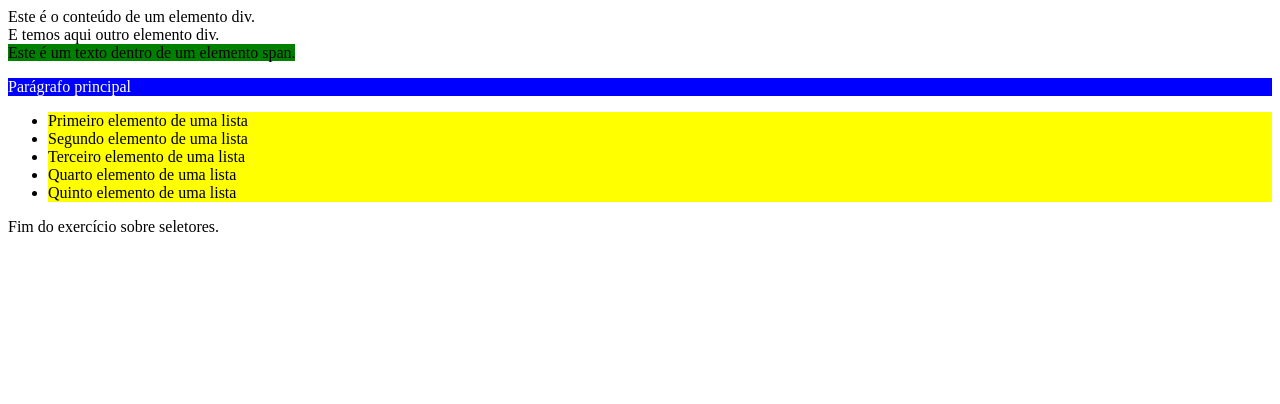
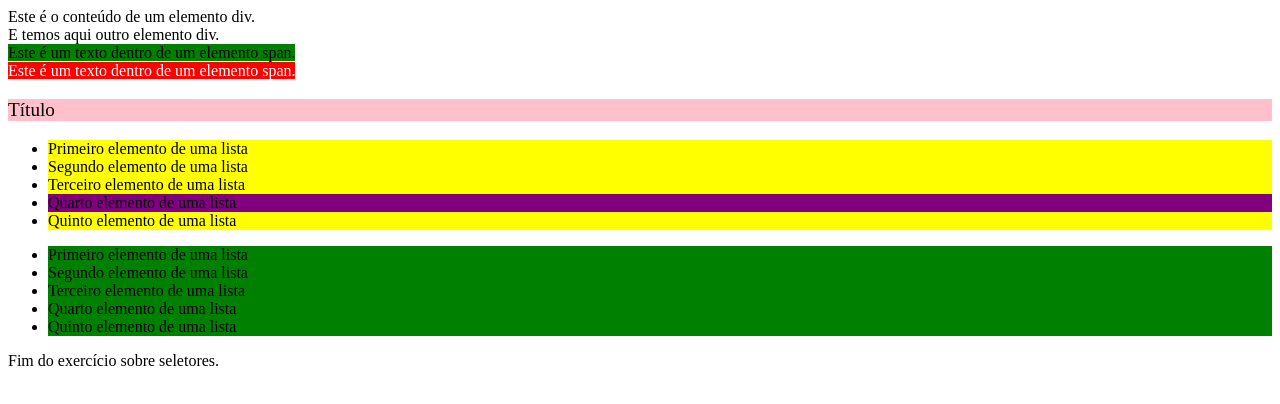
Before and after one commit to geissonlucaso/Web, a plain HTML site: page JoaoRibeiro/Mod2HTML5CSS3/Codigos/016/index.html in a window 1280 px wide. Drawn offline with Linux system fonts and the light colour scheme.

Commit message:
Aula 2 de seletores css na prática.

```diff
--- a/JoaoRibeiro/Mod2HTML5CSS3/Codigos/016/index.html
+++ b/JoaoRibeiro/Mod2HTML5CSS3/Codigos/016/index.html
@@ -2,28 +2,35 @@
 <html>
     <head>
         <style>
-            /* Seletor universal */
-            /* * {
-                background: red;
-                color: white;
-            } */
-
-            /* Seletor de elemento */
-            li {
-                background: yellow;
-                color: black;
-            }
-
-            /* Seletor de classe */
-            .cor{
+            li,span {
                 background: green;
             }
 
-            /* Seletor de ID */
-            #paragrafo-principal {
-                background: blue;
+
+            .vermelho-bg {
+                background: red;
+            }
+
+            .branco-tx {
                 color: white;
             }
+
+            div li {
+                background: yellow;
+            }
+
+            div li.roxo {
+                background: purple;
+            }
+
+            .titulo {
+                font-size: 1.2em;
+            }
+
+            .cor-fundo {
+                background-color: pink;
+            }
+
 
         </style>
     </head>
@@ -32,9 +39,11 @@
         <div>Este é o conteúdo de um elemento div.</div>
         <div>E temos aqui outro elemento div.</div>
         <span class="cor">Este é um texto dentro de um elemento span.</span>
+        <br>
+        <span class="vermelho-bg branco-tx">Este é um texto dentro de um elemento span.</span>
 
         <div>
-            <p id="paragrafo-principal">Parágrafo principal</p>
+            <p class="titulo cor-fundo">Título</p>
         </div>
 
         <div>
@@ -42,10 +51,18 @@
                 <li>Primeiro elemento de uma lista</li>
                 <li>Segundo elemento de uma lista</li>
                 <li>Terceiro elemento de uma lista</li>
-                <li>Quarto elemento de uma lista</li>
+                <li class="roxo">Quarto elemento de uma lista</li>
                 <li>Quinto elemento de uma lista</li>
             </ul>
         </div>
+
+        <ul>
+            <li>Primeiro elemento de uma lista</li>
+            <li>Segundo elemento de uma lista</li>
+            <li class="roxo">Terceiro elemento de uma lista</li>
+            <li>Quarto elemento de uma lista</li>
+            <li>Quinto elemento de uma lista</li>
+        </ul>
 
         <p>Fim do exercício sobre seletores.</p>
 
```
